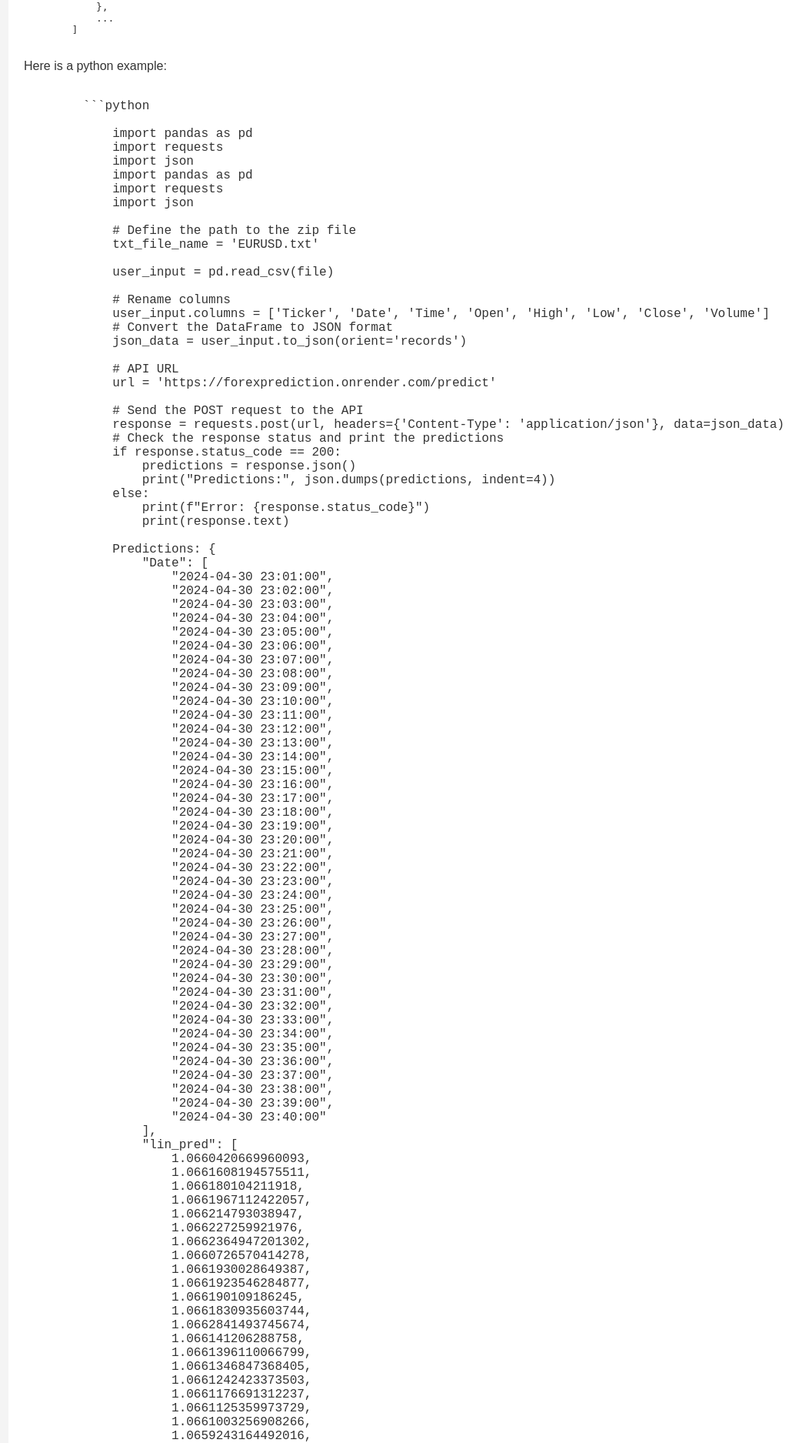
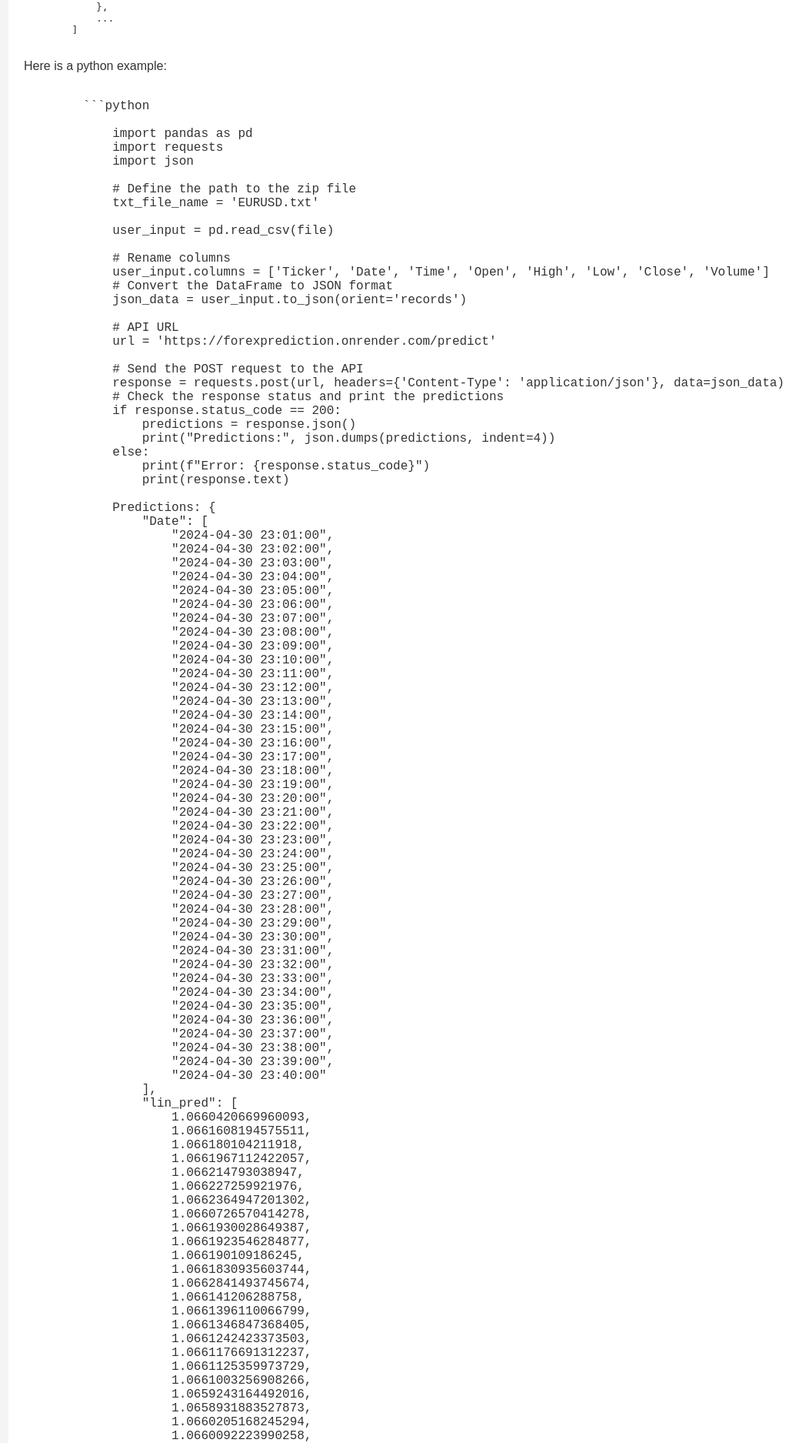
Before and after one commit to ndcoal/Forexprediction, a Flask app: page / in a window 1280 px wide. Shown: the part 960-2835 px from the top of the page at 77% size, without its empty margins (97-1145 px from the left). Run offline with Flask 3, Linux system fonts and the light colour scheme; parts of the project's set-up code (start-up, migrations or seed data) failed here and were passed over.

Commit message:
Update index.html

```diff
--- a/templates/index.html
+++ b/templates/index.html
@@ -119,9 +119,6 @@
             import pandas as pd
             import requests
             import json
-            import pandas as pd
-            import requests
-            import json
 
             # Define the path to the zip file
             txt_file_name = 'EURUSD.txt'
```
